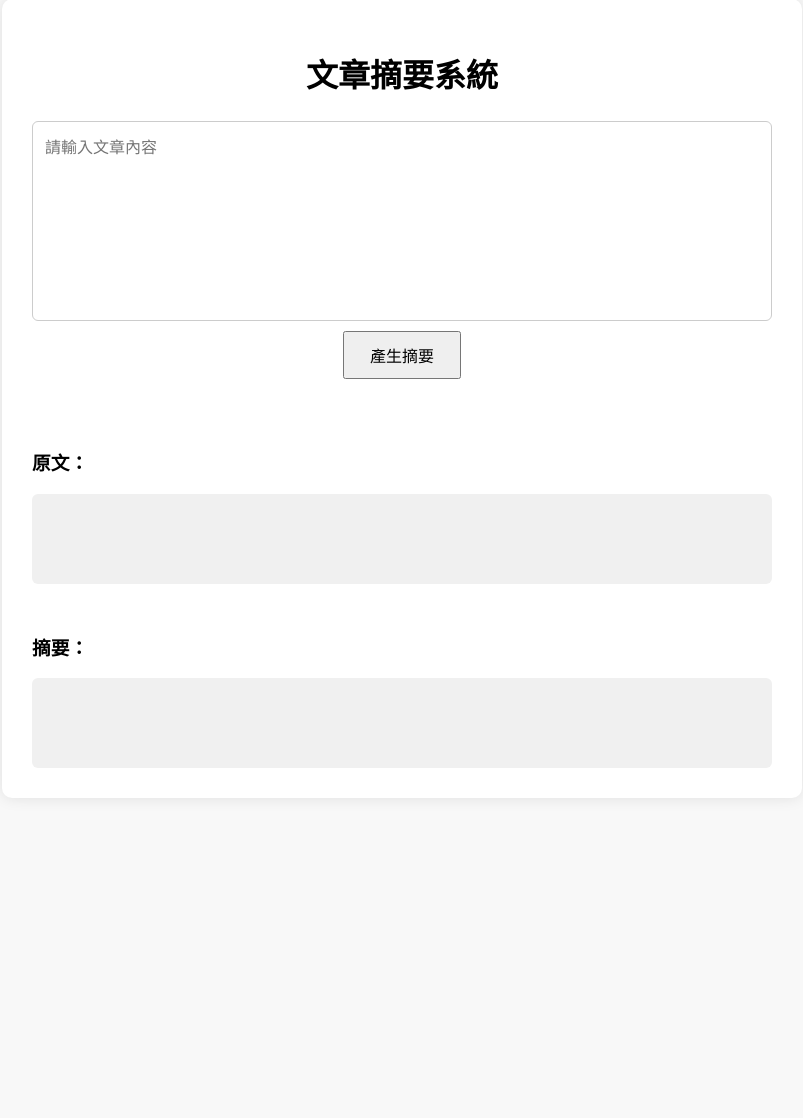
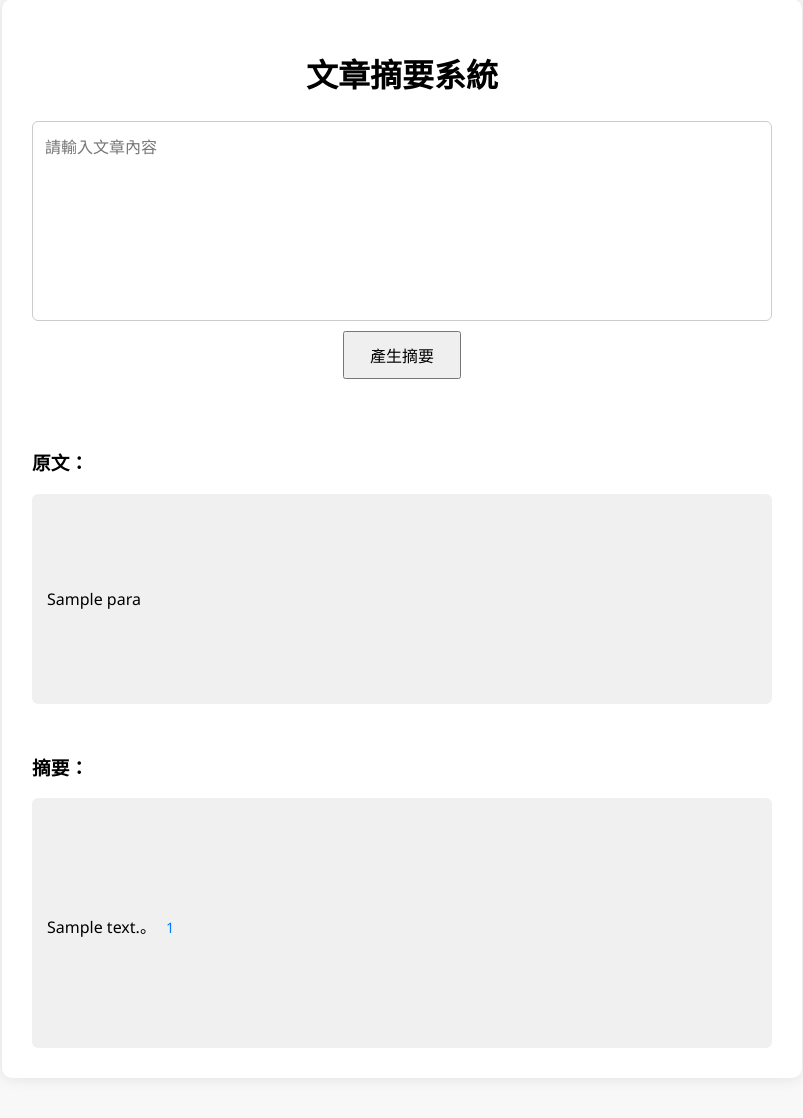
Before and after one commit to OG0820/text-summary-demo, a Flask app: template templates/index.html in a window 1280 px wide. Shown: the part 41-1159 px from the top of the page, without its empty margins (238-1041 px from the left). Before the commit the page ends 698 px from the top, so only its background shows below. Run offline with Flask 3, Linux system fonts and the light colour scheme; the template is opened without the code that fills it: most values are stand-ins (such as "Sample title", 1, 10 or a date in 2020).

Commit message:
Update index.html

```diff
--- a/templates/index.html
+++ b/templates/index.html
@@ -101,8 +101,8 @@
       <div class="original-text">
         <h3>原文：</h3>
         <div class="original-content">
-          {% for i, para in enumerate(original_paragraphs) %}
-            <p id="p{{ i+1 }}">{{ para }}</p>
+          {% for para in original_paragraphs %}
+            <p id="p{{ loop.index }}">{{ para }}</p>
           {% endfor %}
         </div>
       </div>
@@ -112,9 +112,9 @@
       <div class="summary-text">
         <h3>摘要：</h3>
         <div class="summary-content">
-          {% for i, sent in enumerate(summary.split("。")) %}
+          {% for sent in summary.split("。") %}
             {% if sent.strip() %}
-              <p>{{ sent }}。<a href="#p{{ i+1 }}">對照原文</a></p>
+              <p>{{ sent }}。<a href="#p{{ loop.index }}">{{ loop.index }}</a></p>
             {% endif %}
           {% endfor %}
         </div>
```
